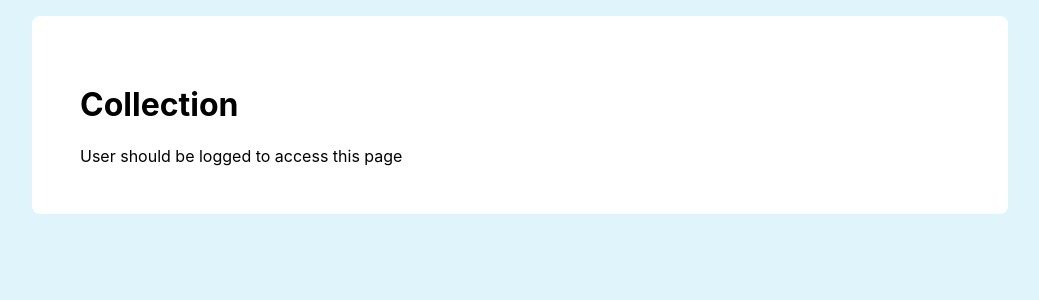
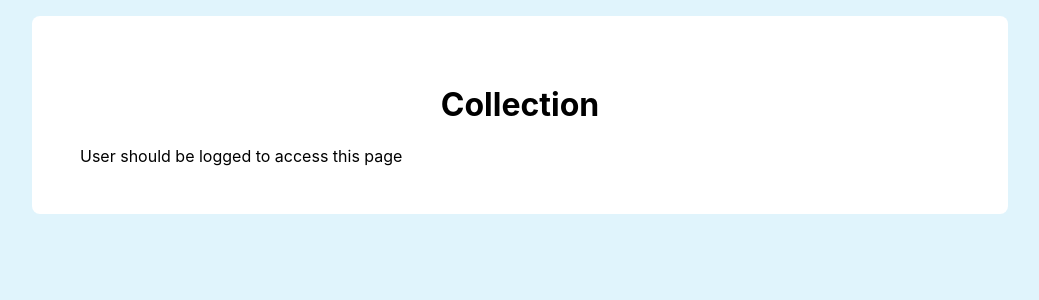
Before and after one commit to Emoto13/gallery, a PHP site: page /all_images.php in a window 1280 px wide. Shown: the part 73-373 px from the top of the page, without its empty margins (120-1159 px from the left). Run offline with PHP 8.4, Linux system fonts and the light colour scheme.

Commit message:
Center collection

```diff
--- a/client/all_images.php
+++ b/client/all_images.php
@@ -3,7 +3,7 @@
 ?>
 
 <main class="container">
-    <h1>Collection</h1>
+    <h1 class="center">Collection</h1>
     <div class="gallery">
     <?php
         include_once("get_images.php");
--- a/client/index.php
+++ b/client/index.php
@@ -25,7 +25,6 @@
             <p class="center">Please log into your profile or register to be able to upload pictures and create collections!</p>
             <img src="images/index.jpg" class="index-img" alt="Index photo" />
             <img src="images/index-phone.png" class="index-img" alt="Index phone photo" />
-
             ';
         return;
     }
```
